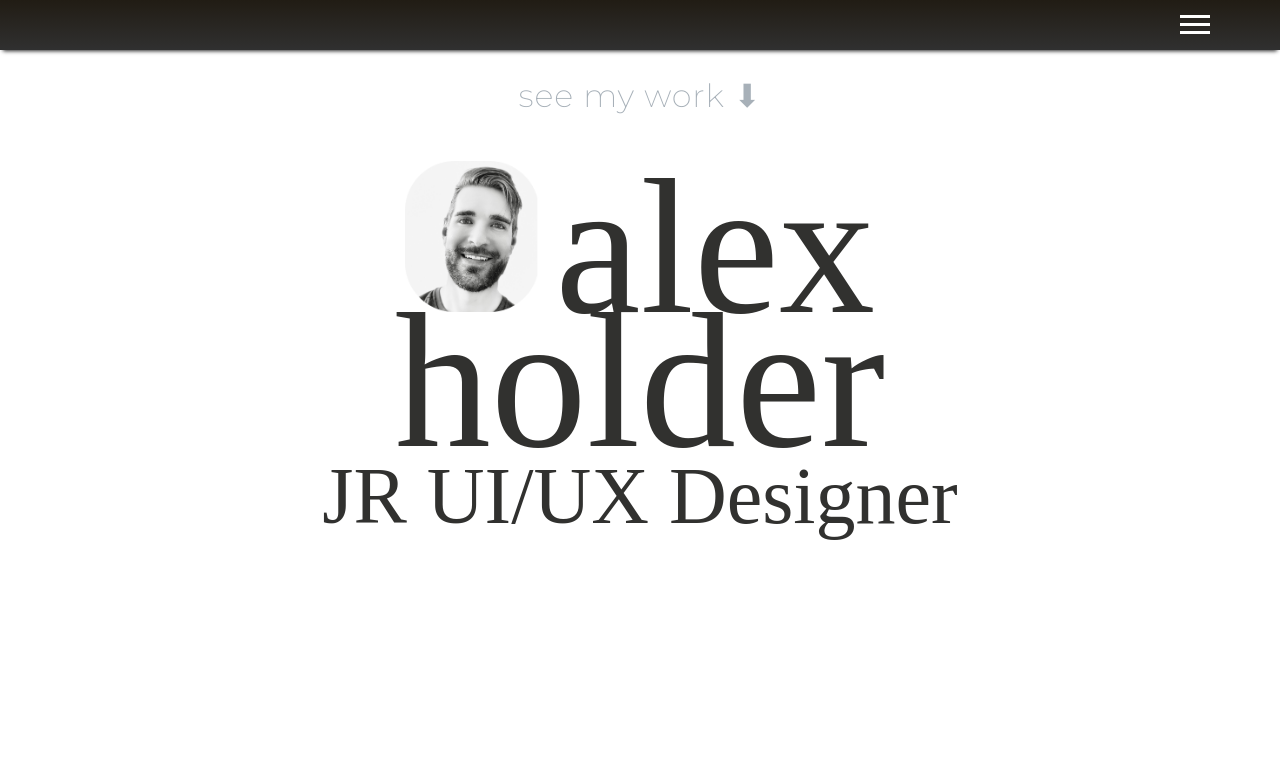
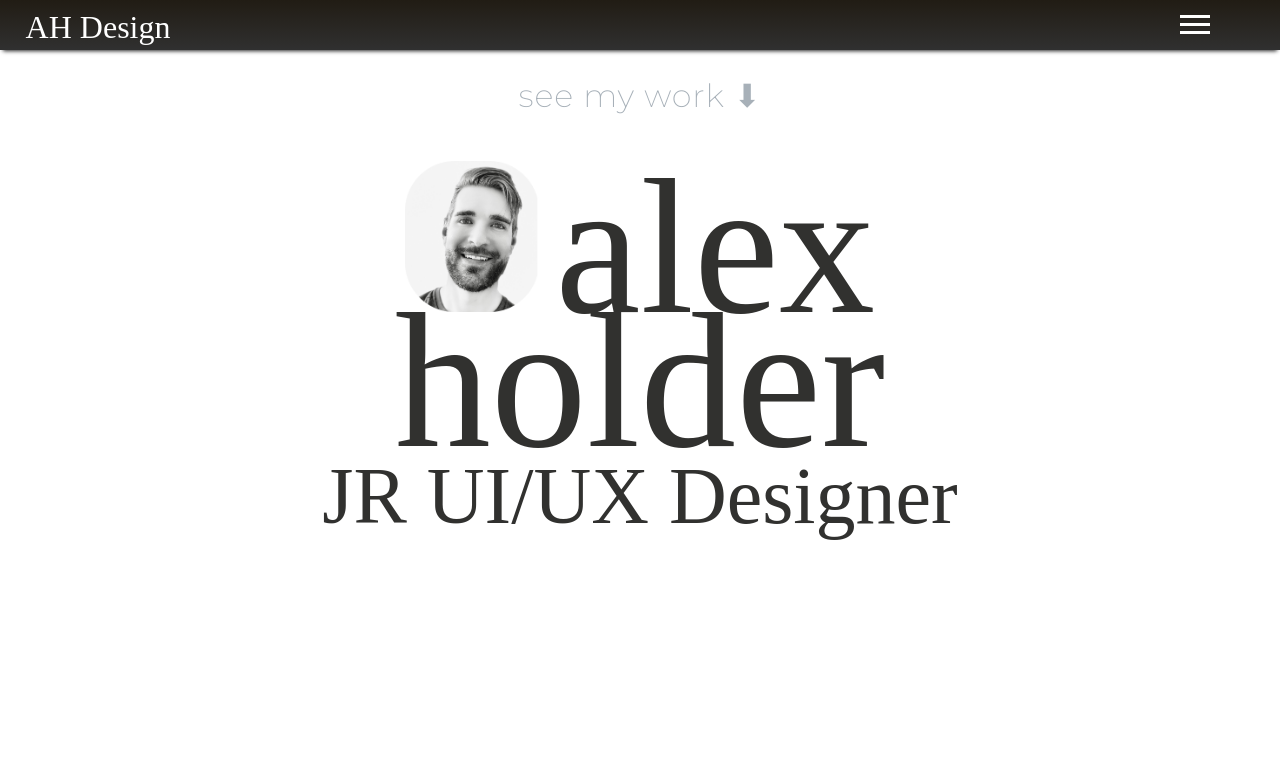
Before and after one commit to lexholder/ux, a website: page index.html in a window 1280 px wide. Shown: the top 765 px of the page. Drawn offline with Linux system fonts and the light colour scheme; a web font is replaced by a local one.

Commit message:
added AH Design logo in the corner

```diff
--- a/index.html
+++ b/index.html
@@ -26,6 +26,9 @@
       <span class="line2"></span>
       <span class="line3"></span>
   </span>
+    <span id="topLeft">
+      AH Design
+    </span>
 <ul class="menulist">
   <li><a class="menuitems" target="_blank" href="images/Alex Holder Resume copy.pdf">Resume</a></li>
   <li><a class="menuitems" href="mailto:lexholder@gmail.com">Email</a></li>
@@ -92,7 +95,7 @@
         <div class="wbox left">
           <h2>EZ-Probate</h2>
             <br>
-          <h3>Redesign of a fintech startup's customer onboarding process</h3>
+          <h3>Redesign of a fintech's customer onboarding process</h3>
         <a class="jumper" href="ezcase.html">read how</a>
         </div>
       </div>
@@ -114,7 +117,7 @@
         <div class="wbox left">
           <h2>Bijou For You</h2>
             <br>
-          <h3>Jewelry rental platform based around the sharing economy</h3>
+          <h3>Sharing economy jewelry rental platform</h3>
             <a class="jumper" href="bijoucase.html">read how</a>
         </div>
       </div>
--- a/style.css
+++ b/style.css
@@ -486,6 +486,22 @@ justify-content: space-between;
   transition: all 1s;
 }
 
+#topLeft {
+  margin-top:5px;
+  /*background-color: white;*/
+  color: white;
+  /*width:30px;*/
+  height:3px;
+  text-align: center;
+  align-items: center;
+  display: flex;
+  margin-left: 2%;
+  margin-top: 2%;
+  font-family: omnes-pro;
+  font-size: 2em;
+  opacity:1.0;
+}
+
 .line1.active {
   transform: rotate(270deg);
   opacity:0.0;
```
